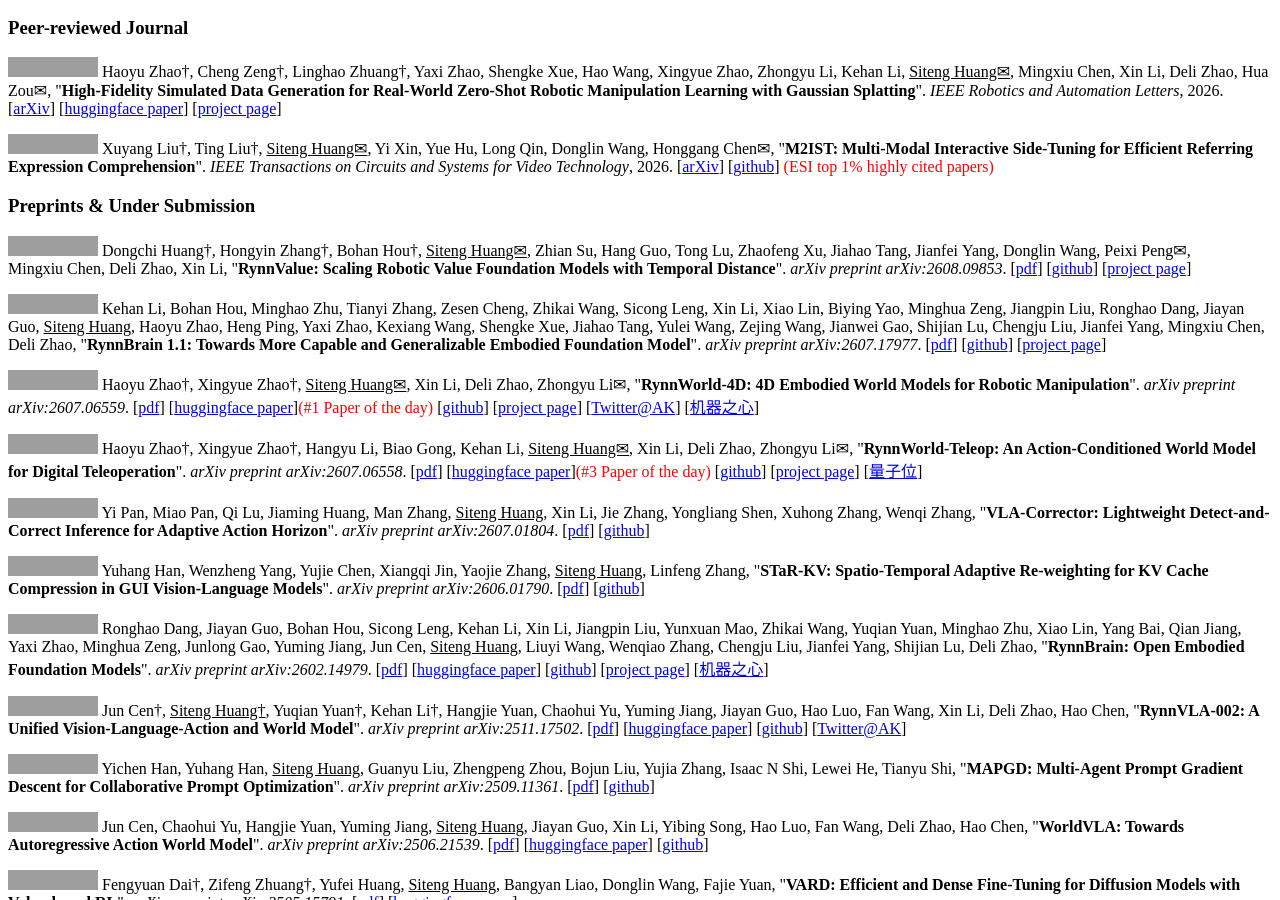
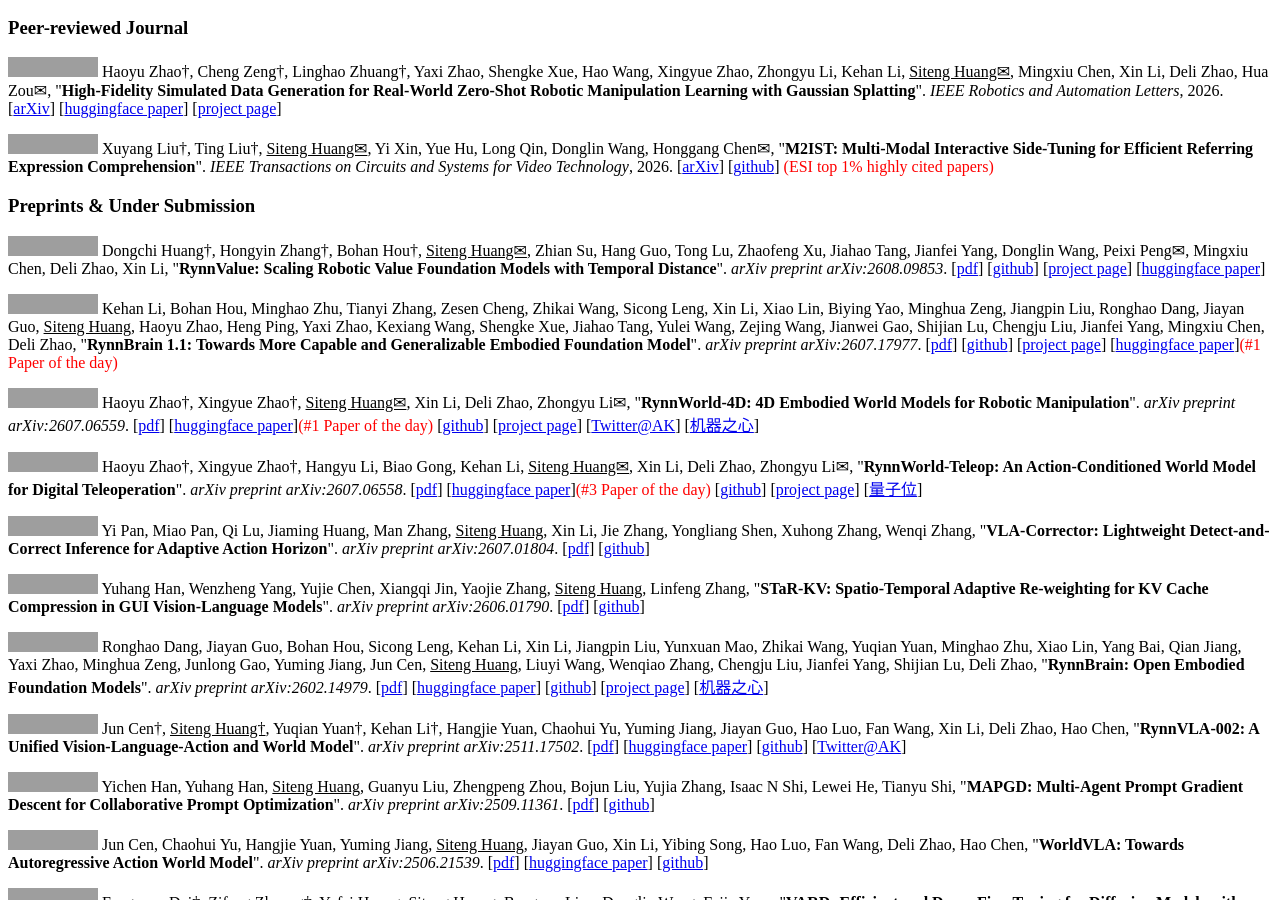
Before and after one commit to bighuang624/bighuang624.github.io, a Jekyll site: the page built from _pages/includes/pub_short.md, in a window 1280 px wide and 900 px high, scrolled down 2631 px, cut to the strip 0-900 px from the top of the window. Built offline with Jekyll 4.4.1, drawn with Linux system fonts in a browser that asks for light colours; our own code applies the rules of GitHub Pages for plain Markdown files; grey boxes are pictures that could not be loaded.

Commit message:
update RynnValue

```diff
--- a/_pages/includes/pub_short.md
+++ b/_pages/includes/pub_short.md
@@ -77,9 +77,9 @@
 
 ### Preprints & Under Submission
 
-<a href="https://arxiv.org/abs/2608.09853" target="_blank"><img src="https://img.shields.io/badge/arXiv-2608.09853-B31B1B?style=flat-square"></a> Dongchi Huang†, Hongyin Zhang†, Bohan Hou†, <u>Siteng Huang✉</u>, Zhian Su, Hang Guo, Tong Lu, Zhaofeng Xu, Jiahao Tang, Jianfei Yang, Donglin Wang, Peixi Peng✉, Mingxiu Chen, Deli Zhao, Xin Li, &quot;**RynnValue: Scaling Robotic Value Foundation Models with Temporal Distance**&quot;. *arXiv preprint arXiv:2608.09853*. [[pdf](https://arxiv.org/pdf/2608.09853.pdf)] [[github](https://github.com/alibaba-damo-academy/RynnValue)] [[project page](https://alibaba-damo-academy.github.io/RynnValue.github.io/)]
+<a href="https://arxiv.org/abs/2608.09853" target="_blank"><img src="https://img.shields.io/badge/arXiv-2608.09853-B31B1B?style=flat-square"></a> Dongchi Huang†, Hongyin Zhang†, Bohan Hou†, <u>Siteng Huang✉</u>, Zhian Su, Hang Guo, Tong Lu, Zhaofeng Xu, Jiahao Tang, Jianfei Yang, Donglin Wang, Peixi Peng✉, Mingxiu Chen, Deli Zhao, Xin Li, &quot;**RynnValue: Scaling Robotic Value Foundation Models with Temporal Distance**&quot;. *arXiv preprint arXiv:2608.09853*. [[pdf](https://arxiv.org/pdf/2608.09853.pdf)] [[github](https://github.com/alibaba-damo-academy/RynnValue)] [[project page](https://alibaba-damo-academy.github.io/RynnValue.github.io/)] [[huggingface paper](https://huggingface.co/papers/2607.17977)]
 
-<a href="https://arxiv.org/abs/2607.17977" target="_blank"><img src="https://img.shields.io/badge/arXiv-2607.17977-B31B1B?style=flat-square"></a> Kehan Li, Bohan Hou, Minghao Zhu, Tianyi Zhang, Zesen Cheng, Zhikai Wang, Sicong Leng, Xin Li, Xiao Lin, Biying Yao, Minghua Zeng, Jiangpin Liu, Ronghao Dang, Jiayan Guo, <u>Siteng Huang</u>, Haoyu Zhao, Heng Ping, Yaxi Zhao, Kexiang Wang, Shengke Xue, Jiahao Tang, Yulei Wang, Zejing Wang, Jianwei Gao, Shijian Lu, Chengju Liu, Jianfei Yang, Mingxiu Chen, Deli Zhao, &quot;**RynnBrain 1.1: Towards More Capable and Generalizable Embodied Foundation Model**&quot;. *arXiv preprint arXiv:2607.17977*. [[pdf](https://arxiv.org/pdf/2607.17977.pdf)] [[github](https://github.com/alibaba-damo-academy/RynnBrain)] [[project page](https://alibaba-damo-academy.github.io/RynnBrain)]
+<a href="https://arxiv.org/abs/2607.17977" target="_blank"><img src="https://img.shields.io/badge/arXiv-2607.17977-B31B1B?style=flat-square"></a> Kehan Li, Bohan Hou, Minghao Zhu, Tianyi Zhang, Zesen Cheng, Zhikai Wang, Sicong Leng, Xin Li, Xiao Lin, Biying Yao, Minghua Zeng, Jiangpin Liu, Ronghao Dang, Jiayan Guo, <u>Siteng Huang</u>, Haoyu Zhao, Heng Ping, Yaxi Zhao, Kexiang Wang, Shengke Xue, Jiahao Tang, Yulei Wang, Zejing Wang, Jianwei Gao, Shijian Lu, Chengju Liu, Jianfei Yang, Mingxiu Chen, Deli Zhao, &quot;**RynnBrain 1.1: Towards More Capable and Generalizable Embodied Foundation Model**&quot;. *arXiv preprint arXiv:2607.17977*. [[pdf](https://arxiv.org/pdf/2607.17977.pdf)] [[github](https://github.com/alibaba-damo-academy/RynnBrain)] [[project page](https://alibaba-damo-academy.github.io/RynnBrain)] [[huggingface paper](https://huggingface.co/papers/2607.17977)]<span style="color:red">(#1 Paper of the day)</span>
 
 <a href="https://arxiv.org/abs/2607.06559" target="_blank"><img src="https://img.shields.io/badge/arXiv-2607.06559-B31B1B?style=flat-square"></a> Haoyu Zhao†, Xingyue Zhao†, <u>Siteng Huang✉</u>, Xin Li, Deli Zhao, Zhongyu Li✉, &quot;**RynnWorld-4D: 4D Embodied World Models for Robotic Manipulation**&quot;. *arXiv preprint arXiv:2607.06559*. [[pdf](https://arxiv.org/pdf/2607.06559.pdf)] [[huggingface paper](https://huggingface.co/papers/2607.06559)]<span style="color:red">(#1 Paper of the day)</span> [[github](https://github.com/alibaba-damo-academy/RynnWorld-4D)] [[project page](https://alibaba-damo-academy.github.io/RynnWorld-4D.github.io)] [[Twitter@AK](https://x.com/i/status/2074927532688695436)] [[机器之心](https://mp.weixin.qq.com/s/Xn4r3WUVCZ3q_op9dvYRHA)]
 
```
